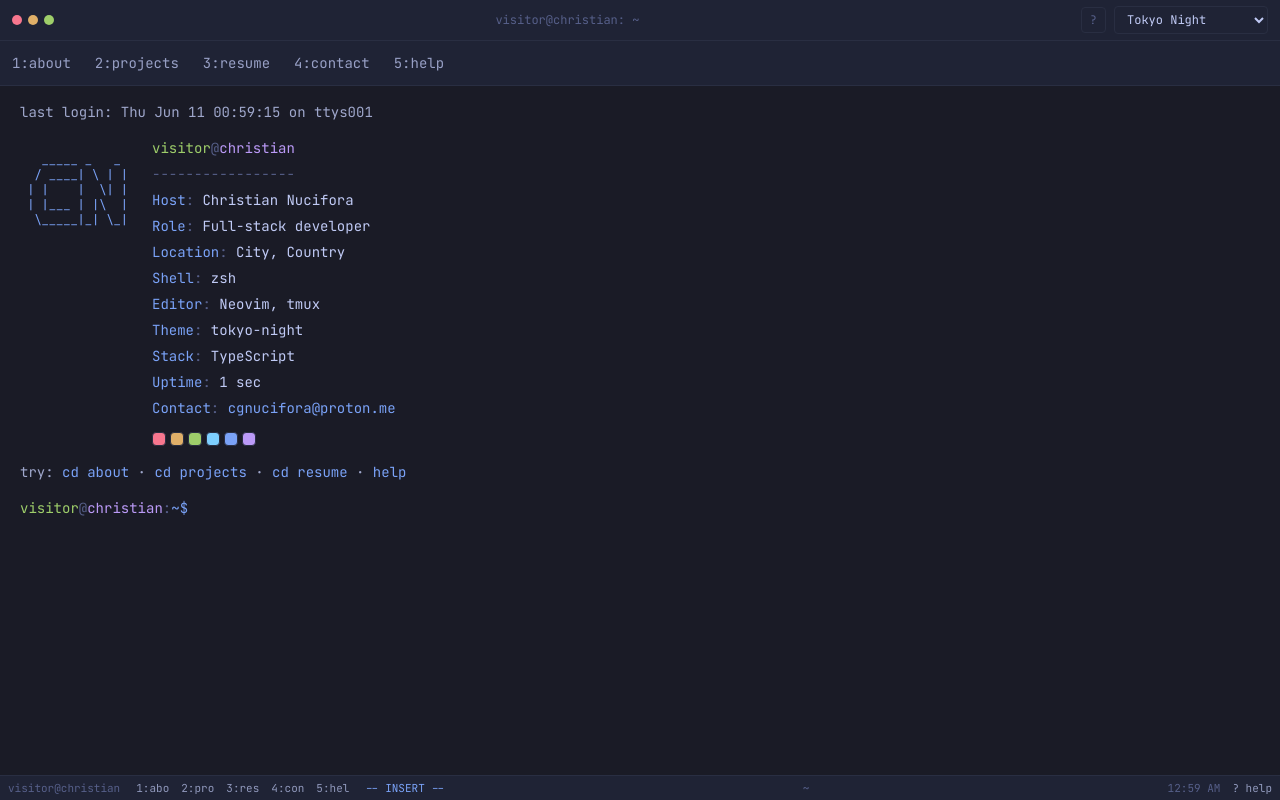
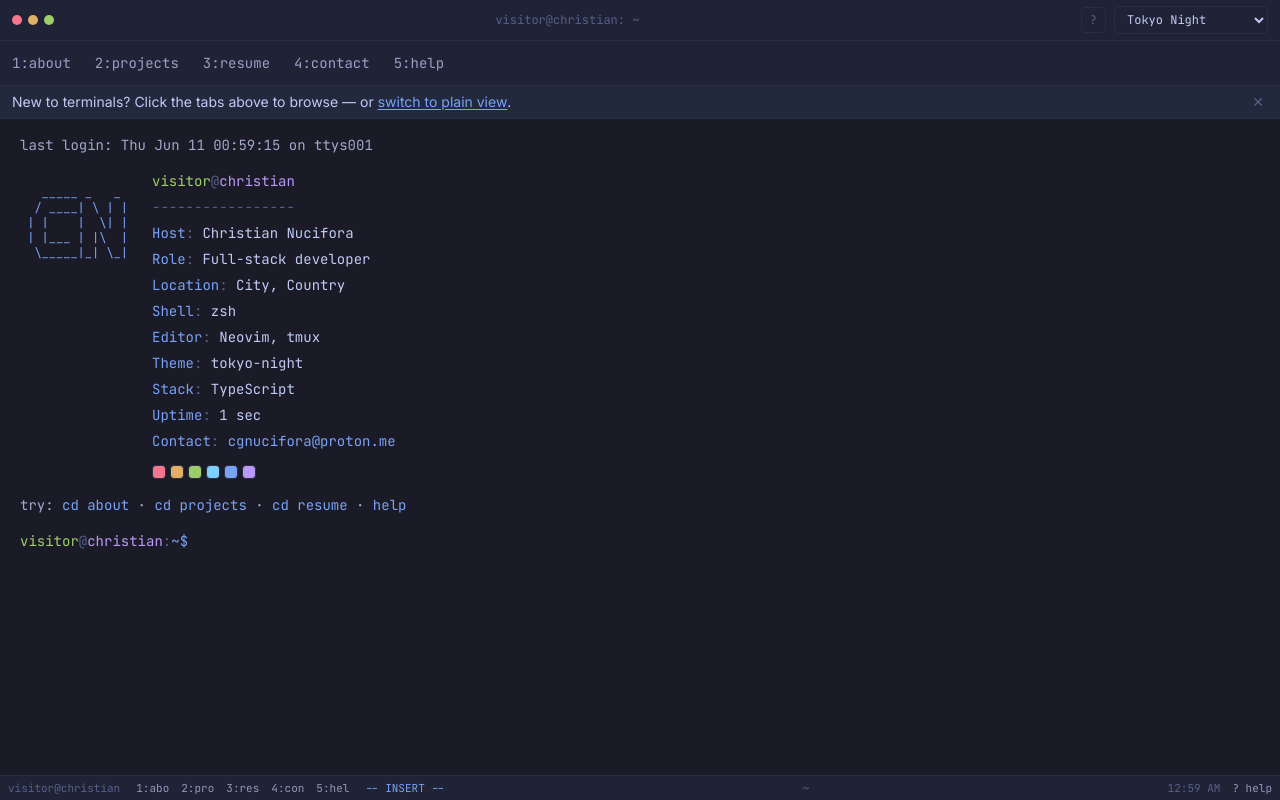
Before and after one commit to C-Nucifora/personal-website, a Next.js app: page / in a window 1280 px wide. Built offline with nearby package versions, Linux system fonts and the light colour scheme.

Commit message:
Add a dismissible welcome strip for first-time visitors

```diff
--- a/components/terminal/Terminal.tsx
+++ b/components/terminal/Terminal.tsx
@@ -3,6 +3,7 @@
 import { useEffect, useRef } from "react";
 import { TitleBar } from "./TitleBar";
 import { TabBar } from "./TabBar";
+import { WelcomeStrip } from "./WelcomeStrip";
 import { WindowArea } from "./WindowArea";
 import { WindowPicker } from "./WindowPicker";
 import { StatusBar } from "./StatusBar";
@@ -82,6 +83,7 @@ export function Terminal({ initialWindow = null }: { initialWindow?: WindowId |
     <div data-terminal-root className="relative flex h-dvh flex-col bg-window">
       <TitleBar />
       <TabBar />
+      <WelcomeStrip />
       <WindowArea />
       <StatusBar />
       <WindowPicker />
--- /dev/null
+++ b/components/terminal/WelcomeStrip.tsx
@@ -0,0 +1,71 @@
+"use client";
+
+import { useSyncExternalStore } from "react";
+import { runClick } from "@/lib/terminal/run-click";
+
+export const WELCOME_DISMISSED_KEY = "portfolio:welcome-dismissed";
+
+/**
+ * Dismissal lives in localStorage; a tiny external store keeps React in
+ * sync with it. The server snapshot says "dismissed" so nothing renders
+ * during SSR/hydration — the strip appears only client-side.
+ */
+const listeners = new Set<() => void>();
+const subscribe = (cb: () => void) => {
+  listeners.add(cb);
+  return () => listeners.delete(cb);
+};
+const isDismissed = () => {
+  try {
+    return localStorage.getItem(WELCOME_DISMISSED_KEY) === "1";
+  } catch {
+    return true; // storage unavailable — keep it hidden
+  }
+};
+const dismiss = () => {
+  try {
+    localStorage.setItem(WELCOME_DISMISSED_KEY, "1");
+  } catch {
+    /* storage unavailable */
+  }
+  listeners.forEach((cb) => cb());
+};
+
+/**
+ * One-time plain-language orientation for visitors who have never used a
+ * terminal. Renders nothing after dismissal — the choice persists so it
+ * never nags.
+ */
+export function WelcomeStrip() {
+  const dismissed = useSyncExternalStore(subscribe, isDismissed, () => true);
+
+  if (dismissed) return null;
+
+  return (
+    <div
+      role="note"
+      aria-label="Welcome"
+      className="flex items-center justify-between gap-3 border-b border-border bg-accent/10 px-3 py-1.5"
+    >
+      <p className="font-sans text-sm text-fg">
+        New to terminals? Click the tabs above to browse — or{" "}
+        <button
+          type="button"
+          onClick={() => runClick("plain")}
+          className="cursor-pointer text-accent underline underline-offset-2 transition-colors hover:text-fg focus-visible:outline-2"
+        >
+          switch to plain view
+        </button>
+        .
+      </p>
+      <button
+        type="button"
+        aria-label="Dismiss welcome message"
+        onClick={dismiss}
+        className="cursor-pointer px-1 font-mono text-sm text-muted transition-colors hover:text-fg focus-visible:outline-2"
+      >
+        ✕
+      </button>
+    </div>
+  );
+}
```
Also changed, not shown: 1 other file (tests, documents, lock files or other folders).
